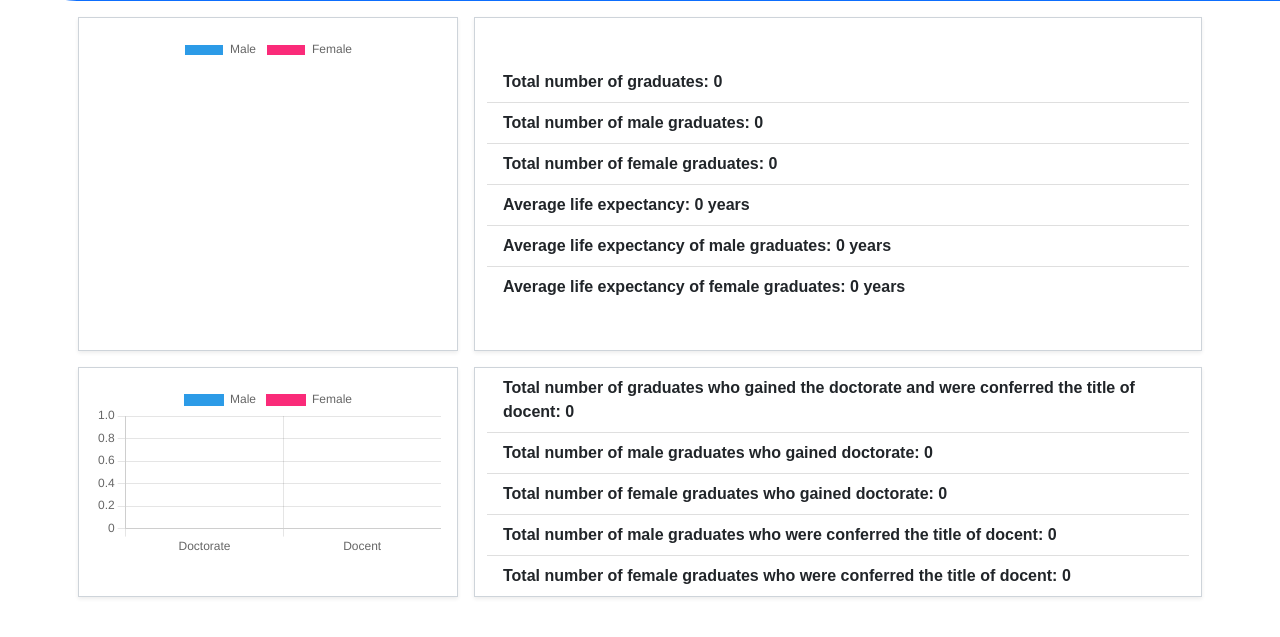
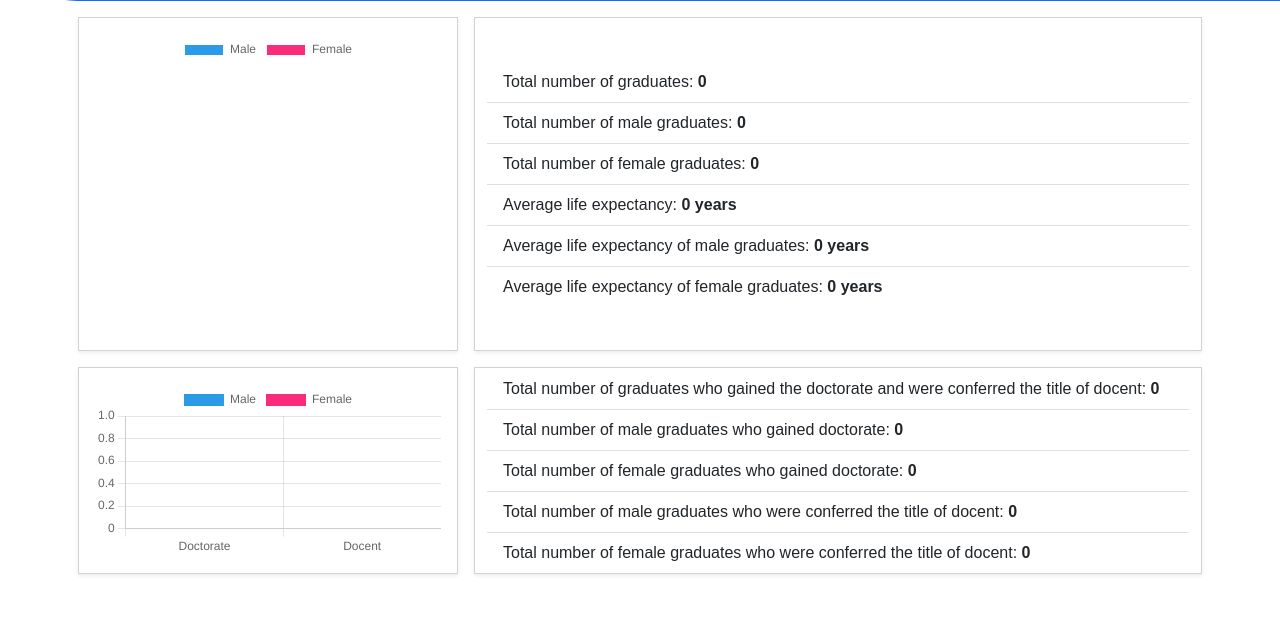
Before and after one commit to shukhrat121995/medics, a Django app: page /charts in a window 1280 px wide. Shown: the part 106-743 px from the top of the page. Run offline with Django 3.2, Linux system fonts and the light colour scheme; data that the repository does not hold is empty; some libraries are stand-ins or nearby versions; some web fonts are replaced.

Commit message:
js separated and bold style removed from chart pages

```diff
--- /dev/null
+++ b/static/pages/js/charts.js
@@ -0,0 +1,58 @@
+function totalPopulationPieChart(male = 0, female = 0) {
+    new Chart(document.getElementById("pieChartTotalGraduates"), {
+        type: 'pie',
+        data: {
+            labels: ["Male", "Female"],
+            datasets: [{
+                backgroundColor: ["#2c9be7", "#fa2b79"],
+                data: [male, female]
+            }]
+        },
+        options: {
+            plugins: {
+                legend: {
+                    display: true,
+                    position: 'top',
+                },
+                title: {
+                    display: false,
+                    text: 'Total Number of Graduates: '
+                }
+            }
+        }
+    });
+}
+
+function stackedDoctorateAndDocent(doctorate_male = 0, docent_male = 0, doctorate_female = 0, docent_female = 0) {
+    const ctx = document.getElementById('stackedBarChartDoctorateAndDocent').getContext('2d');
+    const myChart = new Chart(ctx, {
+        type: 'bar',
+        data: {
+            labels: ['Doctorate', 'Docent',],
+            datasets: [{
+                label: 'Male',
+                data: [doctorate_male, docent_male,],
+                backgroundColor: ["#2c9be7", "#2c9be7"],
+            },
+                {
+                    label: 'Female',
+                    data: [doctorate_female, docent_female,],
+                    backgroundColor: ["#fa2b79", "#fa2b79"],
+                }
+            ],
+        },
+        options: {
+            scales: {
+                x: {
+                    beginsAtZero: true,
+                    stacked: true,
+                },
+                y: {
+                    beginsAtZero: true,
+                    stacked: true,
+                }
+
+            }
+        }
+    });
+}
--- a/templates/pages/charts.html
+++ b/templates/pages/charts.html
@@ -1,97 +1,50 @@
 {% extends 'pages/base.html' %}
+{% load static %}
 
 {% block main %}
+  <!-- charts script should be kept separately -->
+  <script src="{% static 'pages/js/charts.js' %}"></script>
+
   <div class="container mt-3">
     <div class="row">
       <div class="col-4 mx-2 p-3 shadow-sm" style="border: 1px solid #ced4da;">
-        <canvas id="myChart" style="max-height: 300px"></canvas>
+        <canvas id="pieChartTotalGraduates" style="max-height: 300px"></canvas>
       </div>
       <div class="col mx-2 shadow-sm" style="border: 1px solid #ced4da; display: flex; align-items: center">
         <ul class="list-group list-group-flush w-100">
-          <li class="list-group-item">Total number of graduates: {{ graduates }}</li>
-          <li class="list-group-item">Total number of male graduates: {{ male }}</li>
-          <li class="list-group-item">Total number of female graduates: {{ female }}</li>
-          <li class="list-group-item">Average life expectancy: {{ avr_life }} years</li>
-          <li class="list-group-item">Average life expectancy of male graduates: {{ avr_life_male }} years</li>
-          <li class="list-group-item">Average life expectancy of female graduates: {{ avr_life_female }} years</li>
+          <li class="list-group-item fw-normal">Total number of graduates: <span class="fw-bold">{{ graduates }}</span></li>
+          <li class="list-group-item fw-normal">Total number of male graduates: <span class="fw-bold">{{ male }}</span></li>
+          <li class="list-group-item fw-normal">Total number of female graduates: <span class="fw-bold">{{ female }}</span></li>
+          <li class="list-group-item fw-normal">Average life expectancy: <span class="fw-bold">{{ avr_life }} years</span></li>
+          <li class="list-group-item fw-normal">Average life expectancy of male graduates: <span class="fw-bold">{{ avr_life_male }} years</span></li>
+          <li class="list-group-item fw-normal">Average life expectancy of female graduates: <span class="fw-bold">{{ avr_life_female }} years</span></li>
         </ul>
       </div>
     </div>
     <div class="row mt-3">
       <div class="col-4 mx-2 p-3 shadow-sm" style="border: 1px solid #ced4da;">
-        <canvas id="myChart2" style="max-height: 300px!important;"></canvas>
+        <canvas id="stackedBarChartDoctorateAndDocent" style="max-height: 300px!important;"></canvas>
       </div>
       <div class="col mx-2 shadow-sm" style="border: 1px solid #ced4da; display: flex; align-items: center">
         <ul class="list-group list-group-flush w-100">
-          <li class="list-group-item">Total number of graduates who gained the doctorate and were conferred the title of
-            docent: {{ doctorate_and_docent }}
+          <li class="list-group-item fw-normal">Total number of graduates who gained the doctorate and were conferred the title of
+            docent: <span class="fw-bold">{{ doctorate_and_docent }}</span>
           </li>
-          <li class="list-group-item">Total number of male graduates who gained doctorate: {{ doctorate_male }}</li>
-          <li class="list-group-item">Total number of female graduates who gained doctorate: {{ doctorate_female }}</li>
-          <li class="list-group-item">Total number of male graduates who were conferred the title of
-            docent: {{ docent_male }}</li>
-          <li class="list-group-item">Total number of female graduates who were conferred the title of
-            docent: {{ docent_female }}</li>
+          <li class="list-group-item fw-normal">Total number of male graduates who gained doctorate: <span class="fw-bold">{{ doctorate_male }}</span></li>
+          <li class="list-group-item fw-normal">Total number of female graduates who gained doctorate: <span class="fw-bold">{{ doctorate_female }}</span></li>
+          <li class="list-group-item fw-normal">Total number of male graduates who were conferred the title of
+            docent: <span class="fw-bold">{{ docent_male }}</span></li>
+          <li class="list-group-item fw-normal">Total number of female graduates who were conferred the title of
+            docent: <span class="fw-bold">{{ docent_female }}</span></li>
         </ul>
       </div>
     </div>
 
   </div>
   <script>
-
-      new Chart(document.getElementById("myChart"), {
-          type: 'pie',
-          data: {
-              labels: ["Male", "Female"],
-              datasets: [{
-                  backgroundColor: ["#2c9be7", "#fa2b79"],
-                  data: [{{male}}, {{female}}]
-              }]
-          },
-          options: {
-              plugins: {
-                  legend: {
-                      display: true,
-                      position: 'top',
-                  },
-                  title: {
-                      display: false,
-                      text: 'Total Number of Graduates: '
-                  }
-              }
-          }
-      });
-
-      const ctx = document.getElementById('myChart2').getContext('2d');
-      const myChart = new Chart(ctx, {
-          type: 'bar',
-          data: {
-              labels: ['Doctorate', 'Docent',],
-              datasets: [{
-                  label: 'Male',
-                  data: [{{doctorate_male}}, {{docent_male}},],
-                  backgroundColor: ["#2c9be7", "#2c9be7"],
-              },
-                  {
-                      label: 'Female',
-                      data: [{{doctorate_female}}, {{docent_female}},],
-                      backgroundColor: ["#fa2b79", "#fa2b79"],
-                  }
-              ],
-          },
-          options: {
-              scales: {
-                  x: {
-                      beginsAtZero: true,
-                      stacked: true,
-                  },
-                  y: {
-                      beginsAtZero: true,
-                      stacked: true,
-                  }
-
-              }
-          }
-      });
+      $(document).ready(function () {
+        totalPopulationPieChart({{ male }}, {{ female }})
+        stackedDoctorateAndDocent({{ doctorate_male }}, {{ docent_male }}, {{ doctorate_female }}, {{ docent_female }})
+      })
   </script>
 {% endblock main %}
```
